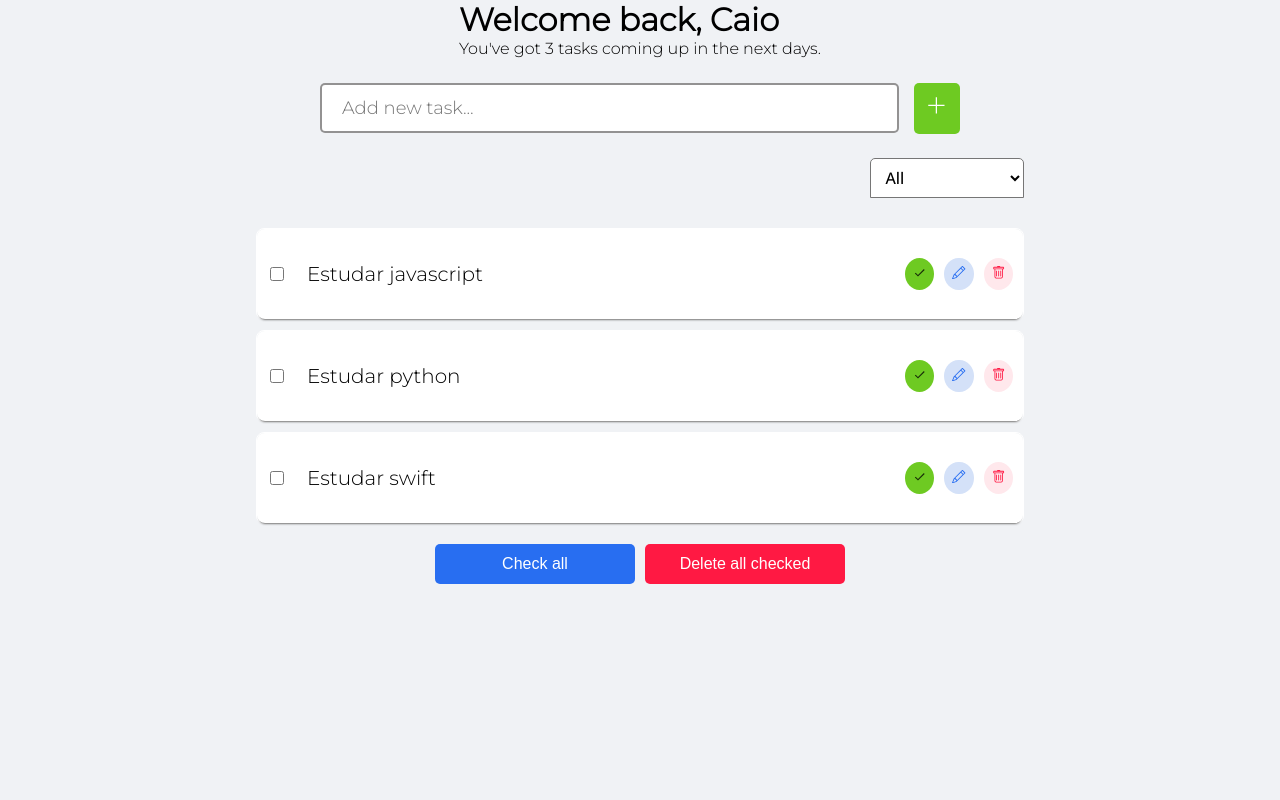
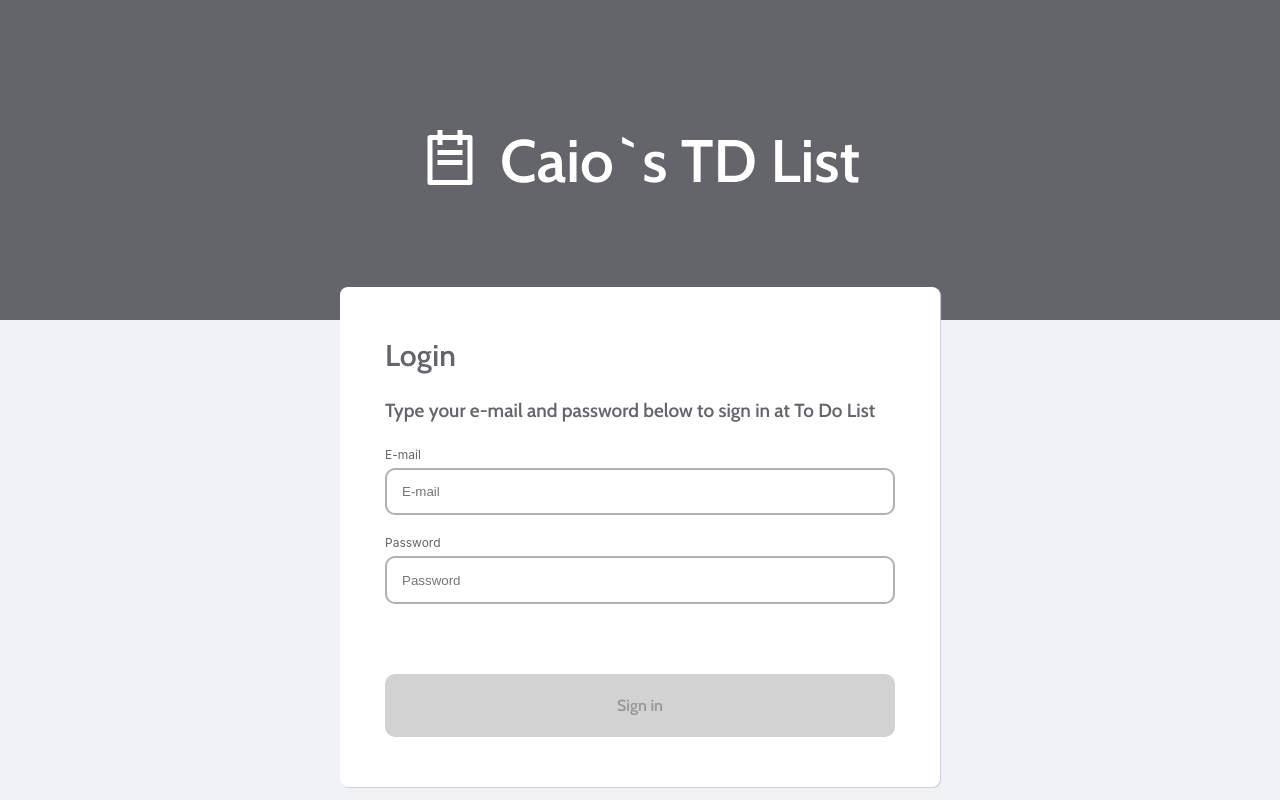
Before and after one commit to devcaiofelipe/todo-list-frontend, a React (Create React App) app: page / in a window 1280 px wide. Built offline with nearby package versions, Linux system fonts and the light colour scheme.

Commit message:
feat: improve login screen and add router

```diff
--- a/package.json
+++ b/package.json
@@ -9,6 +9,7 @@
     "react": "^18.2.0",
     "react-dom": "^18.2.0",
     "react-icons": "^4.8.0",
+    "react-router-dom": "5.1",
     "react-scripts": "5.0.1",
     "uuidv4": "^5.0.1",
     "web-vitals": "^2.1.4"
--- a/src/index.js
+++ b/src/index.js
@@ -1,8 +1,10 @@
 import React from 'react';
 import ReactDOM from 'react-dom/client';
 import './index.css';
+import { BrowserRouter, Switch, Route } from 'react-router-dom'
 import Home from './pages/Home'
-// import Login from './pages/Login'
+import Login from './pages/Login'
+
 import reportWebVitals from './reportWebVitals';
 
 const root = ReactDOM.createRoot(document.getElementById('root'));
@@ -12,7 +14,12 @@ const root = ReactDOM.createRoot(document.getElementById('root'));
 //   </React.StrictMode>
 // );
 root.render(
-  <Home />
+  <BrowserRouter>
+    <Switch>
+        <Route exact path="/" component={Login}/>
+        <Route exact path="/home" component={Home}/>
+    </Switch>
+  </BrowserRouter>
 );
 
 // If you want to start measuring performance in your app, pass a function
--- a/src/pages/Login/index.jsx
+++ b/src/pages/Login/index.jsx
@@ -1,8 +1,30 @@
 import './styles.css'
+import { useState } from 'react';
 import { RiTodoLine } from "react-icons/ri";
-import { AiFillEye, AiFillEyeInvisible } from "react-icons/ai";
+import { useHistory } from "react-router-dom";
 
 const Login = () => {
+  let history = useHistory();
+  const [email, setEmail] = useState('');
+  const [password, setPassword] = useState('');
+  const [wrongCredentials, setWrongCredentials] = useState(false);
+
+  const handleSubmit = () => {
+    if (email === 'email@gmail.com' && password === 'senha123') {
+      history.push("/home");
+    } else {
+      setWrongCredentials(true);
+    }
+  }
+
+  const handleEmail = (e) => {
+    setEmail(e.target.value);
+  }
+
+  const handlePassword = (e) => {
+    setPassword(e.target.value);
+  }
+
   return (
     <div className="container">
       <header className="header-login">
@@ -12,12 +34,25 @@ const Login = () => {
       <div className="login-container">
         <div className="login-content">
           <p className="login-title">Login</p>
-          <p className="login-info">Type your e-mail and password below to sign-in at To Do List</p>
-          <form action="#" className="login-form">
-            <input type="text" className="form-input" placeholder="E-mail"/>
-            <input type="password" className="form-input" placeholder="Password"/>
+          <p className="login-info">Type your e-mail and password below to sign in at To Do List</p>
+          <form action="#" className="login-form" onSubmit={handleSubmit}>
+            <label htmlFor="email-input" className="label" style={{
+              color: wrongCredentials ? '#FF0839' : '#64646B',
+            }}>E-mail</label>
+            <input id="email-input"type="text" className="form-input" placeholder="E-mail" onChange={handleEmail} style={{
+              border: wrongCredentials ? '2px solid #FF0839' : '2px solid rgb(177, 177, 177)'
+            }}/>
+            <label htmlFor="password-input" className="label" style={{
+              color: wrongCredentials ? '#FF0839' : '#64646B',
+            }}> Password</label>
+            <input id="password-input" type="password" className="form-input" placeholder="Password" onChange={handlePassword} style={{
+              border: wrongCredentials ? '2px solid #FF0839' : '2px solid rgb(177, 177, 177)'
+            }}/>
+            { wrongCredentials && <span className="error-message">E-mail or password invalid</span>}
+            <button type="submit" className="signin-button" style={{
+              backgroundColor: email && password ? 'rgb(195, 195, 201)': 'rgb(211, 210, 210)'
+            }} disabled={!email || !password}>Sign in</button>
           </form>
-          <button type="submit" className="signin-button">Sign in</button>
         </div>
       </div>
     </div>
--- a/src/pages/Login/styles.css
+++ b/src/pages/Login/styles.css
@@ -3,6 +3,11 @@
   height: 100vh;
   display: flex;
   flex-direction: column;
+}
+
+.label {
+  font-size: 12px;
+  height: 1px;
 }
 
 .header-login {
@@ -63,7 +68,7 @@
 }
 
 .form-input {
-  height: 30%;
+  height: 25%;
   text-indent: 15px;
   border-radius: 10px;
   border: 2px solid rgb(177, 177, 177);
@@ -76,10 +81,16 @@
 }
 
 .signin-button {
-  height: 30%;
+  margin-top: 50px;
+  height: 100px;
   font-family: 'Cabin', sans-serif;
   font-size: 16px;
   background-color: rgb(195, 195, 201);
   border-radius: 10px;
   border: none;
 }
+
+.error-message {
+  font-size: 15px;
+  color: red;
+}
```
Also changed, not shown: src/components/Navigation/Navigation.jsx (added, +14 -0 lines), 1 other file (tests, documents, lock files or other folders).
